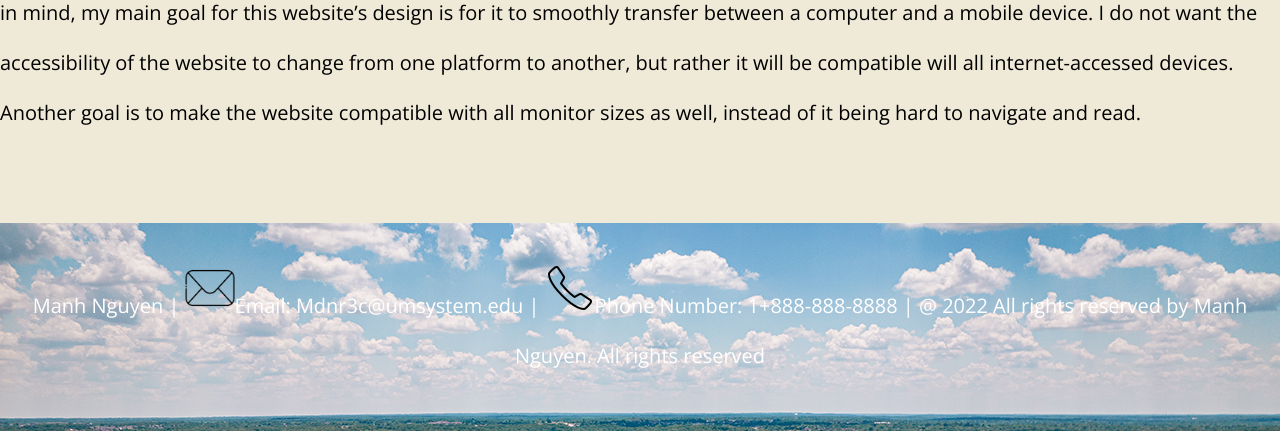
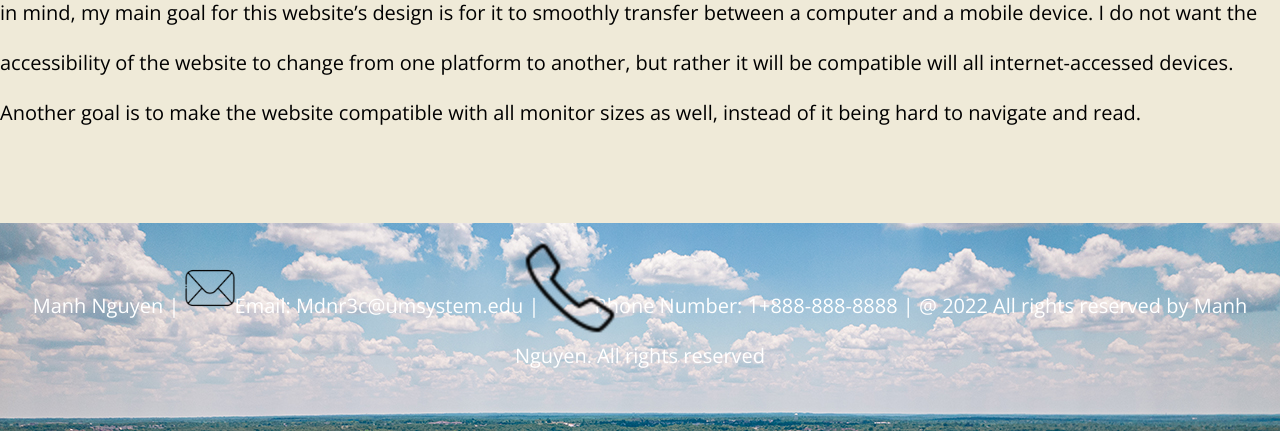
Before and after one commit to ManhDNguyen/Naruto4soul.github.io, a PHP site: page / in a window 1280 px wide, with the pointer over the restyled element. Shown: the part 369-800 px from the top of the page. Run offline with PHP 8.4, Linux system fonts and the light colour scheme.

Commit message:
Add files via upload

```diff
--- a/islt_7310/style.css
+++ b/islt_7310/style.css
@@ -100,6 +100,13 @@ blockquote{
     height: auto;
 }
 
+#phone:hover{
+    transform: scale(2);
+}
+
+#email:hover{
+    transform: scale(2);
+}
 @media only screen and (max-width: 600px) {
     #reflection, #goals {
         font-size: 30px;
```
